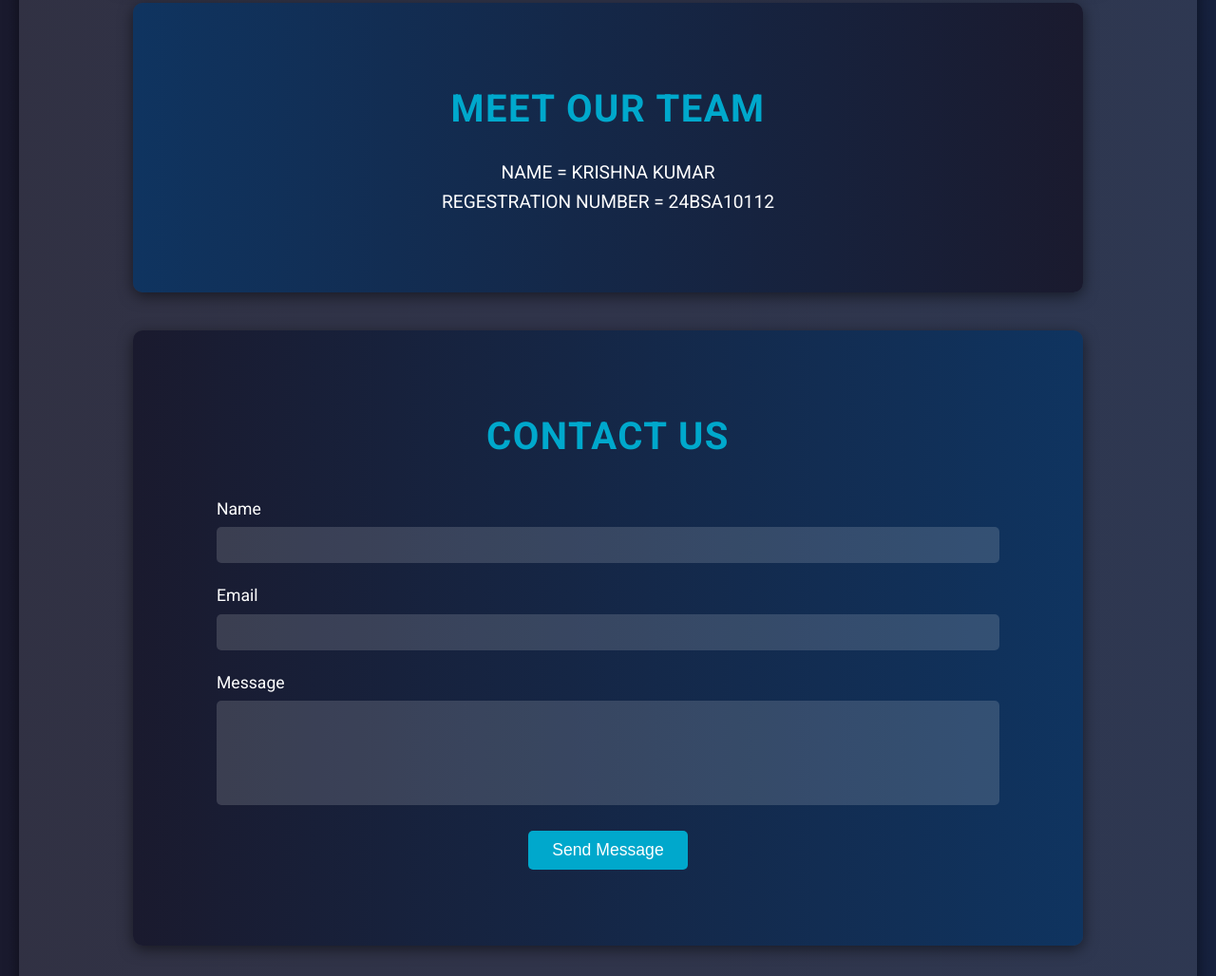
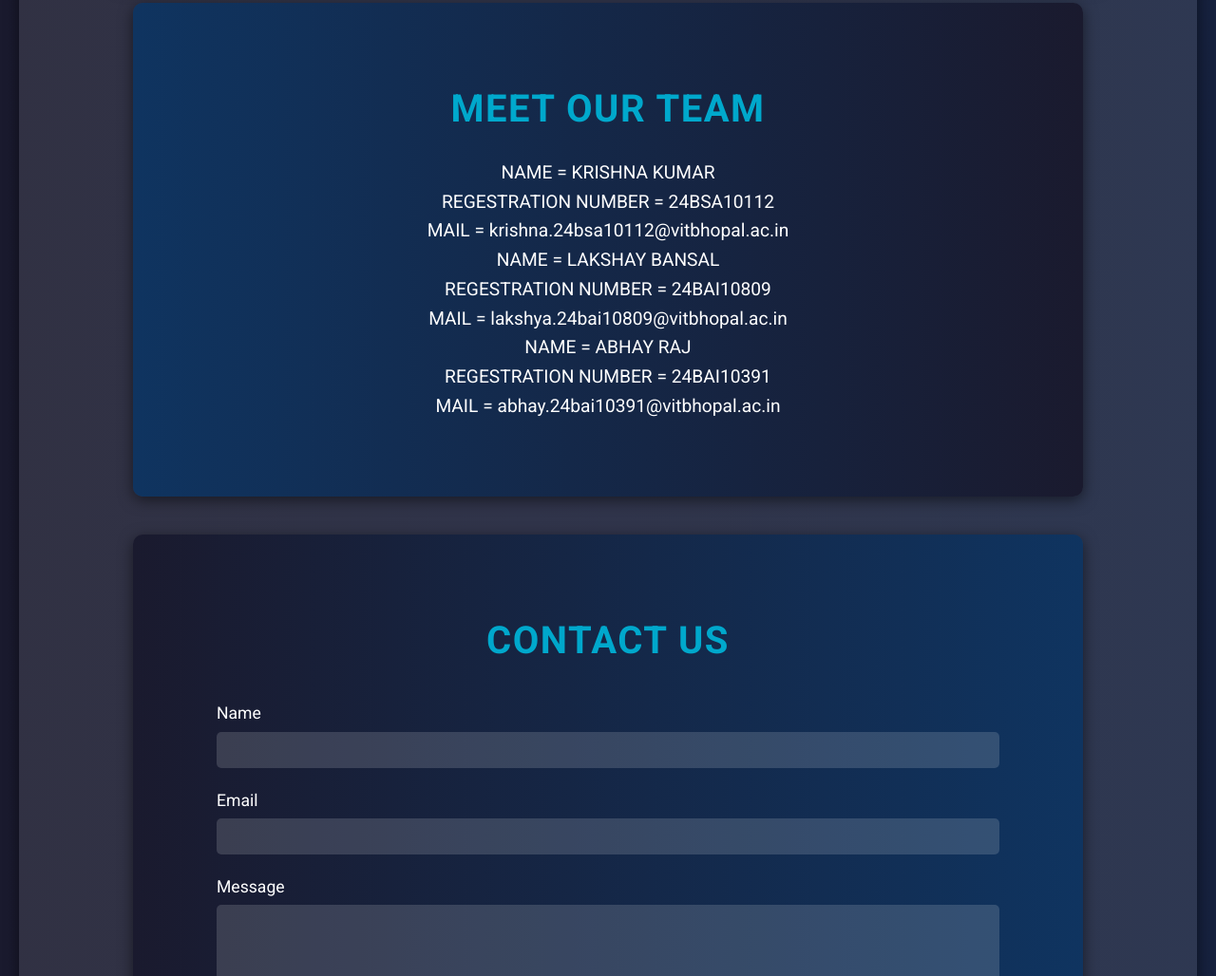
Before and after one commit to Krishna-ad/QuantumChemistry-website, a plain HTML site: page index.html in a window 1280 px wide. Shown: the part 1776-2804 px from the top of the page at 95% size. Drawn offline with Linux system fonts and the light colour scheme.

Commit message:
Update index.html

```diff
--- a/index.html
+++ b/index.html
@@ -79,7 +79,14 @@
       <h2>Meet Our Team</h2>
       <p>NAME = KRISHNA KUMAR</p>
       <p>REGESTRATION NUMBER = 24BSA10112</p>
-      </p>
+      <p>MAIL = krishna.24bsa10112@vitbhopal.ac.in</p>
+      <p>NAME = LAKSHAY BANSAL</p>
+      <P>REGESTRATION NUMBER = 24BAI10809</P>
+      <P>MAIL = lakshya.24bai10809@vitbhopal.ac.in</P>
+      <p>NAME = ABHAY RAJ</p>
+      <P>REGESTRATION NUMBER = 24BAI10391</P>
+      <P>MAIL = abhay.24bai10391@vitbhopal.ac.in</P>
+
     </div>
   </section>
 
```
